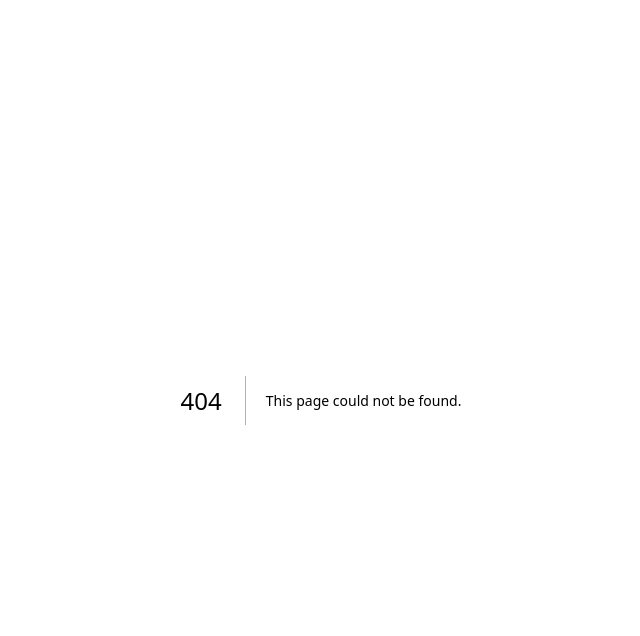
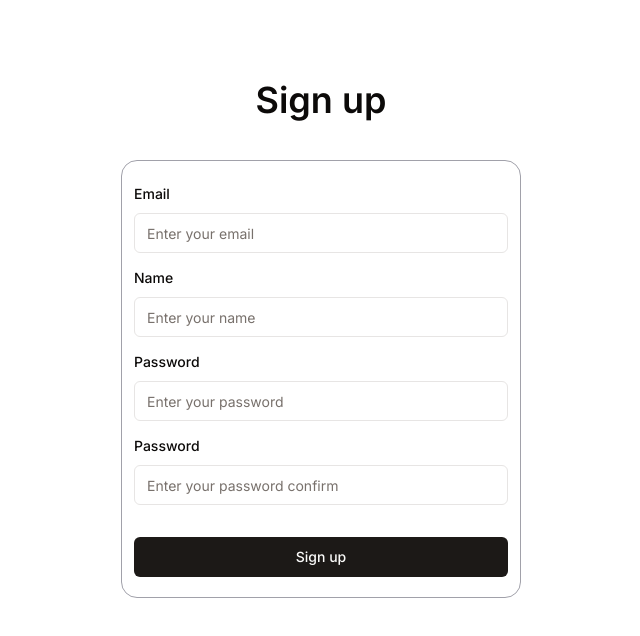
Before and after one commit to MinhDuyDEV/point-of-sale, a Next.js app: page /sign-up in a window 1280 px wide. Before the commit this address had no page. Shown: the top 636 px of the page, without its empty margins (319-959 px from the left). Built offline with nearby package versions, Linux system fonts and the light colour scheme.

Commit message:
Add SignInPage, SignUpPage and ForgotPasswordPage

```diff
--- /dev/null
+++ b/src/app/(auth)/forgot-password/page.tsx
@@ -0,0 +1,72 @@
+"use client";
+
+import { zodResolver } from "@hookform/resolvers/zod";
+import { useForm } from "react-hook-form";
+import * as z from "zod";
+
+import { Button } from "@/components/ui/button";
+import {
+  Form,
+  FormControl,
+  FormField,
+  FormItem,
+  FormLabel,
+  FormMessage,
+} from "@/components/ui/form";
+import { Input } from "@/components/ui/input";
+import { Label } from "@/components/ui/label";
+import Link from "next/link";
+import { ChevronLeft } from "lucide-react";
+
+const formSchema = z.object({
+  email: z.string(),
+});
+
+export default function ForgotPasswordPage() {
+  const form = useForm<z.infer<typeof formSchema>>({
+    resolver: zodResolver(formSchema),
+    defaultValues: {
+      email: "",
+    },
+  });
+
+  function onSubmit(values: z.infer<typeof formSchema>) {
+    console.log(values);
+  }
+
+  return (
+    <div className="flex flex-col items-center justify-center mx-auto mt-20">
+      <Label className="mb-10 text-4xl font-semibold text-center">
+        Sign in
+      </Label>
+      <div className="w-[400px] border border-zinc-400 px-3 py-5 rounded-2xl">
+        <Form {...form}>
+          <form onSubmit={form.handleSubmit(onSubmit)} className="space-y-4">
+            <FormField
+              control={form.control}
+              name="email"
+              render={({ field }) => (
+                <FormItem>
+                  <FormLabel>Email</FormLabel>
+                  <FormControl>
+                    <Input placeholder="Enter your email" {...field} />
+                  </FormControl>
+                  <FormMessage />
+                </FormItem>
+              )}
+            />
+            <Button type="submit" className="w-full !mt-8">
+              Send
+            </Button>
+          </form>
+        </Form>
+      </div>
+      <Link href="/sign-in">
+        <div className="flex items-center justify-center p-2 mt-3 gap-x-2">
+          <ChevronLeft />
+          <span>Back to Sign In</span>
+        </div>
+      </Link>
+    </div>
+  );
+}
--- /dev/null
+++ b/src/app/(auth)/sign-in/page.tsx
@@ -0,0 +1,87 @@
+"use client";
+
+import { zodResolver } from "@hookform/resolvers/zod";
+import { useForm } from "react-hook-form";
+import * as z from "zod";
+
+import { Button } from "@/components/ui/button";
+import {
+  Form,
+  FormControl,
+  FormDescription,
+  FormField,
+  FormItem,
+  FormLabel,
+  FormMessage,
+} from "@/components/ui/form";
+import { Input } from "@/components/ui/input";
+import { Label } from "@/components/ui/label";
+import Link from "next/link";
+
+const formSchema = z.object({
+  email: z.string(),
+  password: z.string(),
+});
+
+export default function SignInPage() {
+  const form = useForm<z.infer<typeof formSchema>>({
+    resolver: zodResolver(formSchema),
+    defaultValues: {
+      email: "",
+      password: "",
+    },
+  });
+
+  function onSubmit(values: z.infer<typeof formSchema>) {
+    console.log(values);
+  }
+
+  return (
+    <div className="flex flex-col items-center justify-center mx-auto mt-20">
+      <Label className="mb-10 text-4xl font-semibold text-center">
+        Sign in
+      </Label>
+      <div className="w-[400px] border border-zinc-400 px-3 py-5 rounded-2xl">
+        <Form {...form}>
+          <form onSubmit={form.handleSubmit(onSubmit)} className="space-y-4">
+            <FormField
+              control={form.control}
+              name="email"
+              render={({ field }) => (
+                <FormItem>
+                  <FormLabel>Email</FormLabel>
+                  <FormControl>
+                    <Input placeholder="Enter your email" {...field} />
+                  </FormControl>
+                  <FormMessage />
+                </FormItem>
+              )}
+            />
+            <FormField
+              control={form.control}
+              name="password"
+              render={({ field }) => (
+                <FormItem>
+                  <FormLabel>Password</FormLabel>
+                  <FormControl>
+                    <Input placeholder="Enter your password" {...field} />
+                  </FormControl>
+                  <FormMessage />
+                </FormItem>
+              )}
+            />
+            <Link
+              href="/forgot-password"
+              className="block ml-auto text-end w-fit"
+            >
+              Forgot Password?
+            </Link>
+            <Button type="submit" className="w-full !mt-8">
+              Sign in
+            </Button>
+          </form>
+        </Form>
+      </div>
+    </div>
+  );
+}
--- /dev/null
+++ b/src/app/(auth)/sign-up/page.tsx
@@ -0,0 +1,112 @@
+"use client";
+
+import { zodResolver } from "@hookform/resolvers/zod";
+import { useForm } from "react-hook-form";
+import * as z from "zod";
+
+import { Button } from "@/components/ui/button";
+import {
+  Form,
+  FormControl,
+  FormField,
+  FormItem,
+  FormLabel,
+  FormMessage,
+} from "@/components/ui/form";
+import { Input } from "@/components/ui/input";
+import { Label } from "@/components/ui/label";
+
+const formSchema = z.object({
+  email: z.string(),
+  name: z.string(),
+  password: z.string(),
+  passwordConfirm: z.string(),
+});
+
+export default function SignUpPage() {
+  const form = useForm<z.infer<typeof formSchema>>({
+    resolver: zodResolver(formSchema),
+    defaultValues: {
+      email: "",
+      name: "",
+      password: "",
+      passwordConfirm: "",
+    },
+  });
+
+  function onSubmit(values: z.infer<typeof formSchema>) {
+    console.log(values);
+  }
+
+  return (
+    <div className="flex flex-col items-center justify-center mx-auto mt-20">
+      <Label className="mb-10 text-4xl font-semibold text-center">
+        Sign up
+      </Label>
+      <div className="w-[400px] border border-zinc-400 px-3 py-5 rounded-2xl">
+        <Form {...form}>
+          <form onSubmit={form.handleSubmit(onSubmit)} className="space-y-3">
+            <FormField
+              control={form.control}
+              name="email"
+              render={({ field }) => (
+                <FormItem>
+                  <FormLabel>Email</FormLabel>
+                  <FormControl>
+                    <Input placeholder="Enter your email" {...field} />
+                  </FormControl>
+                  <FormMessage />
+                </FormItem>
+              )}
+            />
+            <FormField
+              control={form.control}
+              name="name"
+              render={({ field }) => (
+                <FormItem>
+                  <FormLabel>Name</FormLabel>
+                  <FormControl>
+                    <Input placeholder="Enter your name" {...field} />
+                  </FormControl>
+                  <FormMessage />
+                </FormItem>
+              )}
+            />
+            <FormField
+              control={form.control}
+              name="password"
+              render={({ field }) => (
+                <FormItem>
+                  <FormLabel>Password</FormLabel>
+                  <FormControl>
+                    <Input placeholder="Enter your password" {...field} />
+                  </FormControl>
+                  <FormMessage />
+                </FormItem>
+              )}
+            />
+            <FormField
+              control={form.control}
+              name="passwordConfirm"
+              render={({ field }) => (
+                <FormItem>
+                  <FormLabel>Password</FormLabel>
+                  <FormControl>
+                    <Input
+                      placeholder="Enter your password confirm"
+                      {...field}
+                    />
+                  </FormControl>
+                  <FormMessage />
+                </FormItem>
+              )}
+            />
+            <Button type="submit" className="w-full !mt-8">
+              Sign up
+            </Button>
+          </form>
+        </Form>
+      </div>
+    </div>
+  );
+}
--- a/src/app/(main)/(routes)/dashboard/page.tsx
+++ b/src/app/(main)/(routes)/dashboard/page.tsx
@@ -1,6 +1,7 @@
 "use client";
 
 import * as React from "react";
+import { motion } from "framer-motion";
 import {
   ColumnDef,
   ColumnFiltersState,
@@ -193,7 +194,12 @@ export default function DataTableDemo() {
   });
 
   return (
-    <div className="w-full">
+    <motion.div
+      className="w-full"
+      initial={{ opacity: 0, y: 100 }}
+      animate={{ opacity: 1, y: 0 }}
+      transition={{ delay: 0.175 }}
+    >
       <div className="flex items-center py-4">
         <Input
           placeholder="Filter emails..."
@@ -304,6 +310,6 @@ export default function DataTableDemo() {
           </Button>
         </div>
       </div>
-    </div>
+    </motion.div>
   );
 }
```
